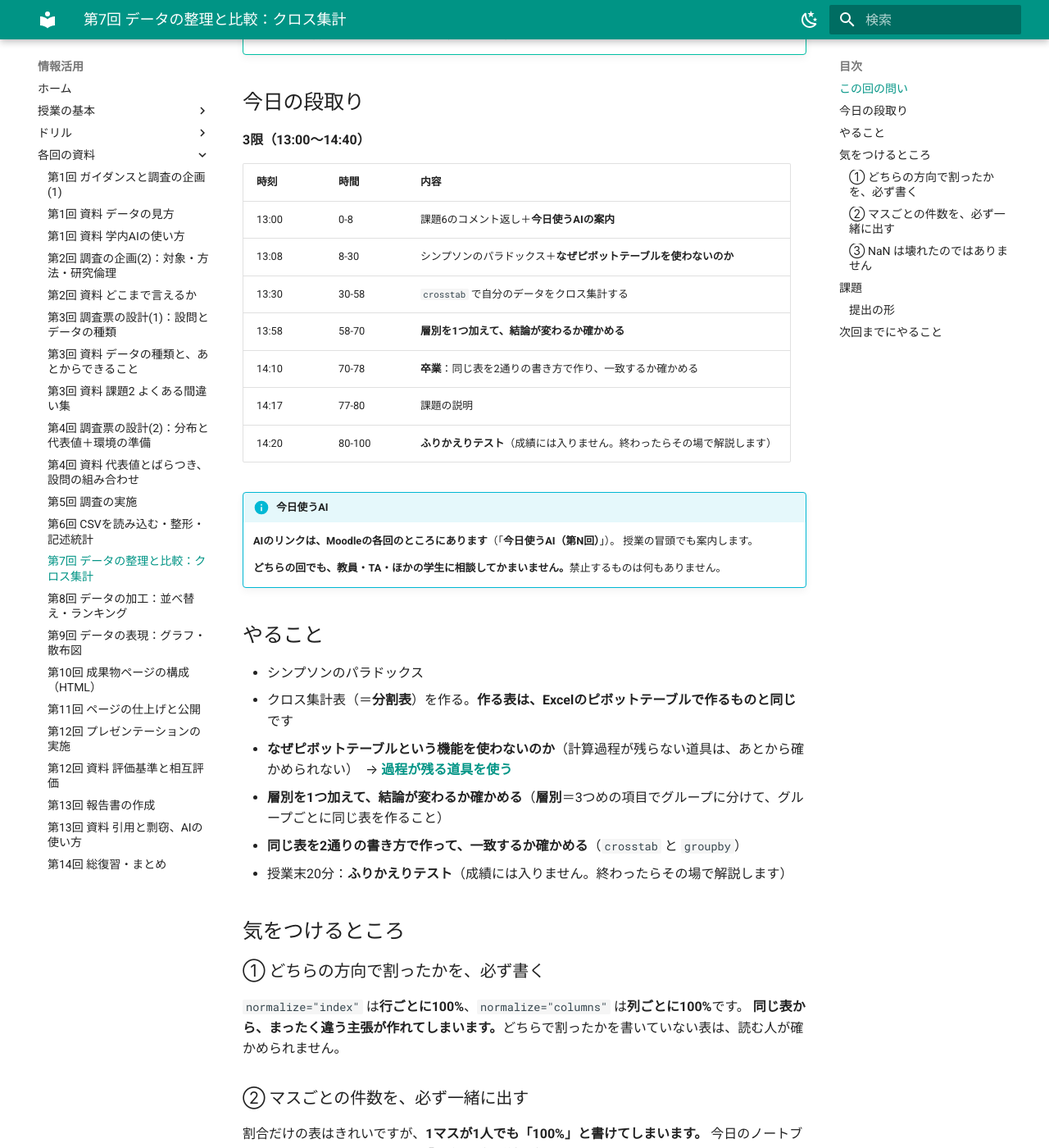
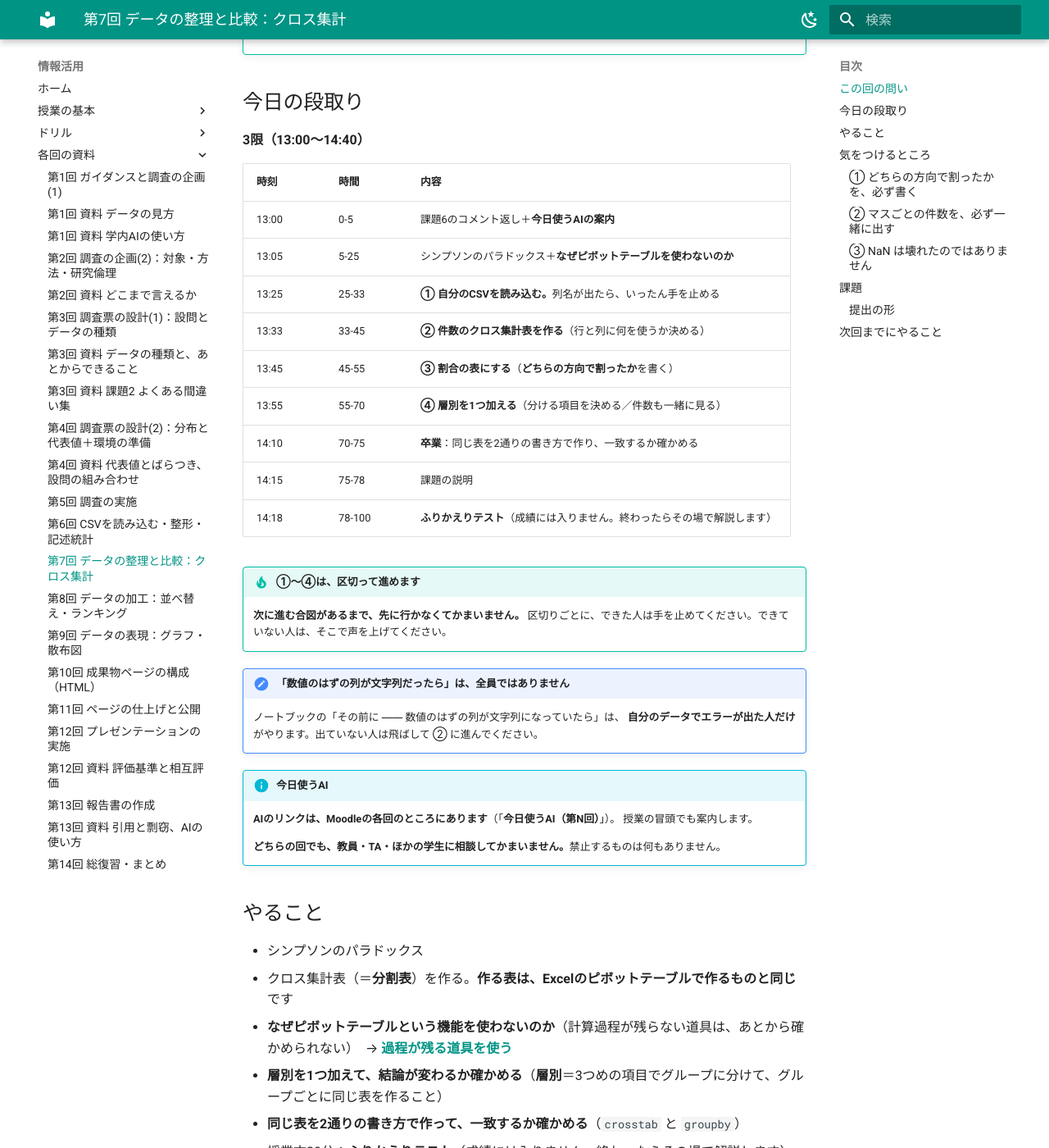
Before and after one commit to aonoa68/joho-katsuyo, an MkDocs documentation site: the page built from docs/week07.md, in a window 1280 px wide and 1400 px high, scrolled down 644 px. Shown: the whole window at 82% size. Built offline with MkDocs 1.6.1 and Material for MkDocs 9.7.7, drawn with Linux system fonts in a browser that asks for light colours; a script that is not in the unit is left out.

Commit message:
第7回: 作業を4つに区切る段取りに変更（第6回は社Bの区切り方がうまくいったため）

```diff
--- a/docs/week07.md
+++ b/docs/week07.md
@@ -27,13 +27,23 @@
 
 | 時刻 | 時間 | 内容 |
 |---|---|---|
-| 13:00 | 0-8 | 課題6のコメント返し＋**今日使うAIの案内** |
-| 13:08 | 8-30 | シンプソンのパラドックス＋**なぜピボットテーブルを使わないのか** |
-| 13:30 | 30-58 | `crosstab` で自分のデータをクロス集計する |
-| 13:58 | 58-70 | **層別を1つ加えて、結論が変わるか確かめる** |
-| 14:10 | 70-78 | **卒業**：同じ表を2通りの書き方で作り、一致するか確かめる |
-| 14:17 | 77-80 | 課題の説明 |
-| 14:20 | 80-100 | **ふりかえりテスト**（成績には入りません。終わったらその場で解説します） |
+| 13:00 | 0-5 | 課題6のコメント返し＋**今日使うAIの案内** |
+| 13:05 | 5-25 | シンプソンのパラドックス＋**なぜピボットテーブルを使わないのか** |
+| 13:25 | 25-33 | **① 自分のCSVを読み込む。**列名が出たら、いったん手を止める |
+| 13:33 | 33-45 | **② 件数のクロス集計表を作る**（行と列に何を使うか決める） |
+| 13:45 | 45-55 | **③ 割合の表にする**（**どちらの方向で割ったか**を書く） |
+| 13:55 | 55-70 | **④ 層別を1つ加える**（分ける項目を決める／件数も一緒に見る） |
+| 14:10 | 70-75 | **卒業**：同じ表を2通りの書き方で作り、一致するか確かめる |
+| 14:15 | 75-78 | 課題の説明 |
+| 14:18 | 78-100 | **ふりかえりテスト**（成績には入りません。終わったらその場で解説します） |
+
+!!! tip "①〜④は、区切って進めます"
+    **次に進む合図があるまで、先に行かなくてかまいません。**
+    区切りごとに、できた人は手を止めてください。できていない人は、そこで声を上げてください。
+
+!!! note "「数値のはずの列が文字列だったら」は、全員ではありません"
+    ノートブックの「その前に ―― 数値のはずの列が文字列になっていたら」は、
+    **自分のデータでエラーが出た人だけ**がやります。出ていない人は飛ばして ② に進んでください。
 
 !!! info "今日使うAI"
     **AIのリンクは、Moodleの各回のところにあります**（「**今日使うAI（第N回）**」）。
```
